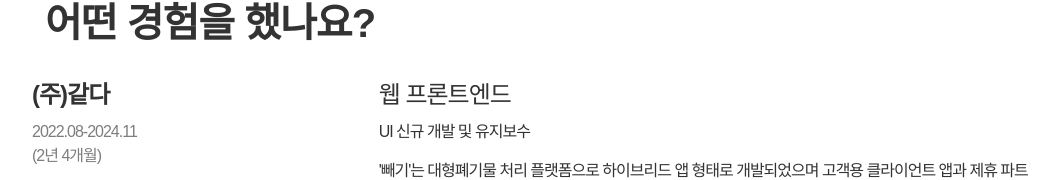
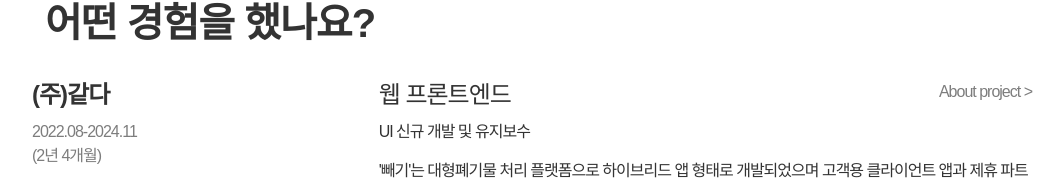
Before and after one commit to seraleedev/resume-vue, a Vue app: page / in a window 1280 px wide. Shown: the part 582-762 px from the top of the page, without its empty margins (108-1172 px from the left). Built offline with nearby package versions, Linux system fonts and the light colour scheme.

Commit message:
feat: DetailButton 컴포넌트 추가

```diff
--- a/src/components/career/pc/CareerList.vue
+++ b/src/components/career/pc/CareerList.vue
@@ -10,6 +10,8 @@
       <!-- ServiceWithRole -->
       <div class="w-full flex justify-between">
         <TypographyTag type="h3" class="font-medium">{{ role }}</TypographyTag>
+        <!-- ProjectDetail -->
+        <DetailButton buttonName="About project" v-if="projectDetail" />
       </div>
 
       <TypographyTag type="p" class="mt-[10px] font-medium">{{ work }}</TypographyTag>
@@ -39,6 +41,7 @@ import TypographyTag from '@/components/typography/TypographyTag.vue'
 import { ICareerData } from '@/data/static'
 import ProjectItems from './ProjectItems.vue'
 import DividerLine from '@/components/common/DividerLine.vue'
+import DetailButton from '@/components/common/DetailButton.vue'
 
 interface ICareerListProps {
   careerData: ICareerData
--- /dev/null
+++ b/src/components/common/DetailButton.vue
@@ -0,0 +1,13 @@
+<template>
+  <TypographyTag type="p" class="text-gray-7d cursor-pointer">{{ buttonName }} &gt;</TypographyTag>
+</template>
+
+<script setup lang="ts">
+import TypographyTag from '../typography/TypographyTag.vue'
+
+interface IDetailButtonProps {
+  buttonName: string
+}
+
+defineProps<IDetailButtonProps>()
+</script>
--- a/src/components/common/HeaderComponent.vue
+++ b/src/components/common/HeaderComponent.vue
@@ -11,7 +11,7 @@
         <TypographyTag type="h4" className="whitespace-pre-line font-normal">
           {{ intro }}
         </TypographyTag>
-        <TypographyTag type="p" class="text-gray-7d">More &gt;</TypographyTag>
+        <DetailButton buttonName="More" />
       </div>
     </div>
   </header>
@@ -20,6 +20,7 @@
 <script setup lang="ts">
 import TypographyTag from '../typography/TypographyTag.vue'
 import { headerData } from '@/data/static'
+import DetailButton from './DetailButton.vue'
 
 const { title, intro } = headerData
 </script>
```
